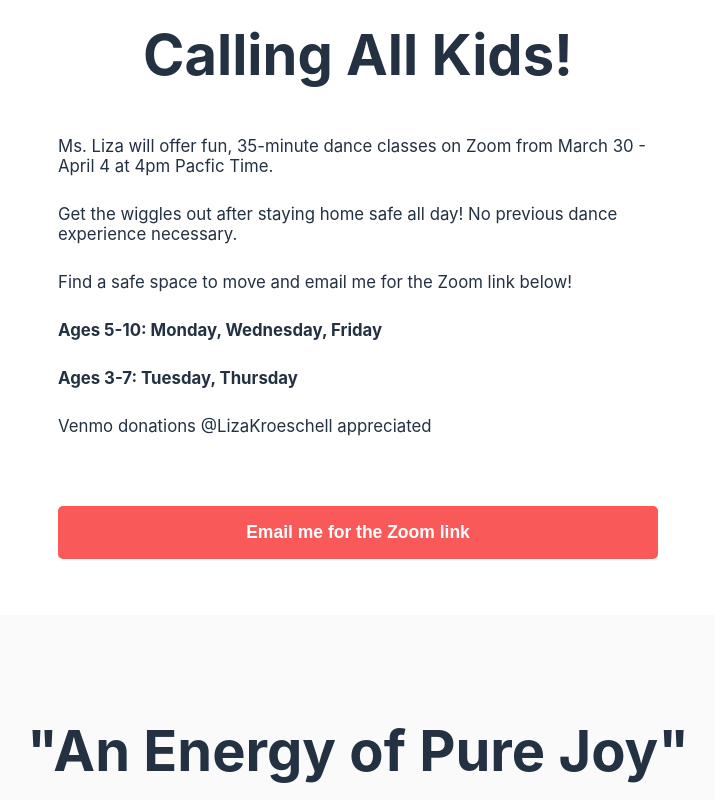
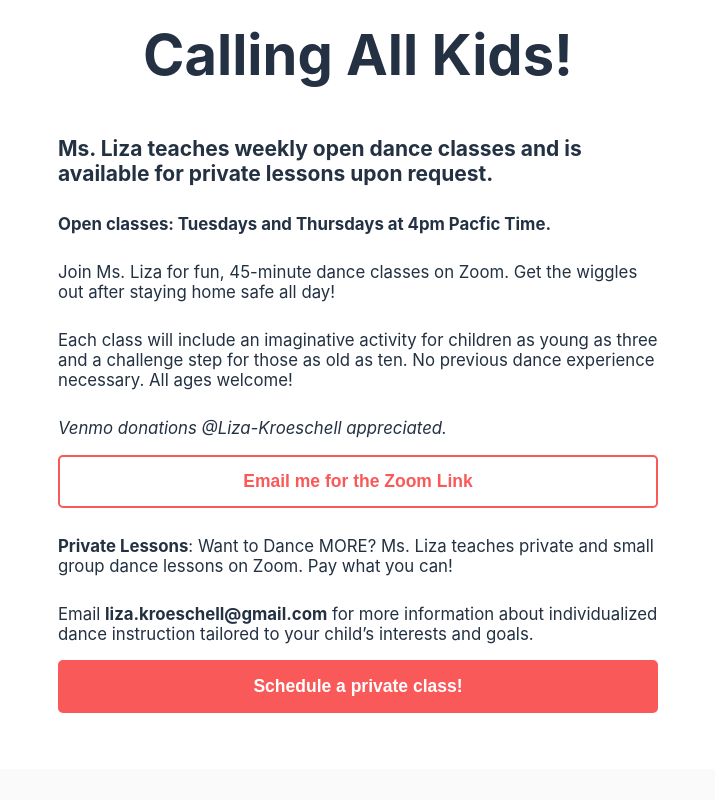
Before and after one commit to JamesODonoghue/liza-kroeschell, a React (Create React App) app: page / in a window 1280 px wide. Shown: the part 800-1600 px from the top of the page, without its empty margins (282-997 px from the left). Built offline with nearby package versions, Linux system fonts and the light colour scheme.

Commit message:
updated the zoom info, updated the landing background

```diff
--- a/src/components/App/App.css
+++ b/src/components/App/App.css
@@ -149,6 +149,11 @@ button {
     width: 100%;
 }
 
+button.secondary {
+    color: var(--button-color);
+    background: #fff;
+}
+
 section h1 {
     text-align: center;
 }
--- a/src/components/Landing/styles.css
+++ b/src/components/Landing/styles.css
@@ -9,7 +9,7 @@
     box-sizing: border-box;
     margin: 0;
     color: #fff;
-    background-image: url("../../assets/photos/headshot.jpg");
+    background-image: url("../../assets/photos/headshot_small.jpg");
     padding: 3rem;
     background-position: 40%;
 }
--- a/src/components/ZoomClass/index.tsx
+++ b/src/components/ZoomClass/index.tsx
@@ -3,28 +3,46 @@ import React from "react"
 export const ZoomClass = () => (
     <section className="zoom-section">
         <h1 style={{ textAlign: "center" }}>Calling All Kids!</h1>
+        <h4 style={{ fontWeight: "bold" }}>
+            Ms. Liza teaches weekly open dance classes and is available for
+            private lessons upon request.
+        </h4>
         <p>
-            Ms. Liza will offer fun, 35-minute dance classes on Zoom from March
-            30 - April 4 at 4pm Pacfic Time.
+            <b>Open classes: Tuesdays and Thursdays at 4pm Pacfic Time.</b>
         </p>
         <p>
-            Get the wiggles out after staying home safe all day! No previous
-            dance experience necessary.
+            Join Ms. Liza for fun, 45-minute dance classes on Zoom. Get the
+            wiggles out after staying home safe all day!
+        </p>
+        <p>
+            Each class will include an imaginative activity for children as
+            young as three and a challenge step for those as old as ten. No
+            previous dance experience necessary. All ages welcome!
+        </p>
+        <p>
+            <i>Venmo donations @Liza-Kroeschell appreciated.</i>
         </p>
 
-        <p>Find a safe space to move and email me for the Zoom link below!</p>
+        <div>
+            <a href="mailto:liza.kroeschell@gmail.com?subject=Zoom Open Dance Class">
+                <button className="secondary">
+                    Email me for the Zoom Link
+                </button>
+            </a>
+        </div>
         <p>
-            <b>Ages 5-10: Monday, Wednesday, Friday</b>
+            <b>Private Lessons</b>: Want to Dance MORE? Ms. Liza teaches private
+            and small group dance lessons on Zoom. Pay what you can!
         </p>
         <p>
-            <b>Ages 3-7: Tuesday, Thursday</b>
+            Email <b>liza.kroeschell@gmail.com</b> for more information about
+            individualized dance instruction tailored to your child’s interests
+            and goals.
         </p>
 
-        <p>Venmo donations @LizaKroeschell appreciated</p>
-
-        <div style={{ marginTop: "5rem" }}>
-            <a href="mailto:liza.kroeschell@gmail.com?subject=Zoom Dance Class">
-                <button>Email me for the Zoom link</button>
+        <div>
+            <a href="mailto:liza.kroeschell@gmail.com?subject=Zoom Private Class">
+                <button>Schedule a private class!</button>
             </a>
         </div>
     </section>
```
